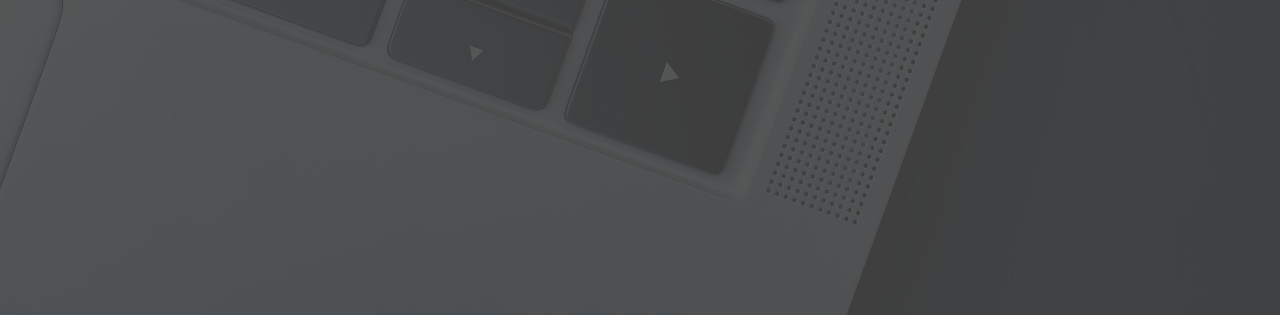
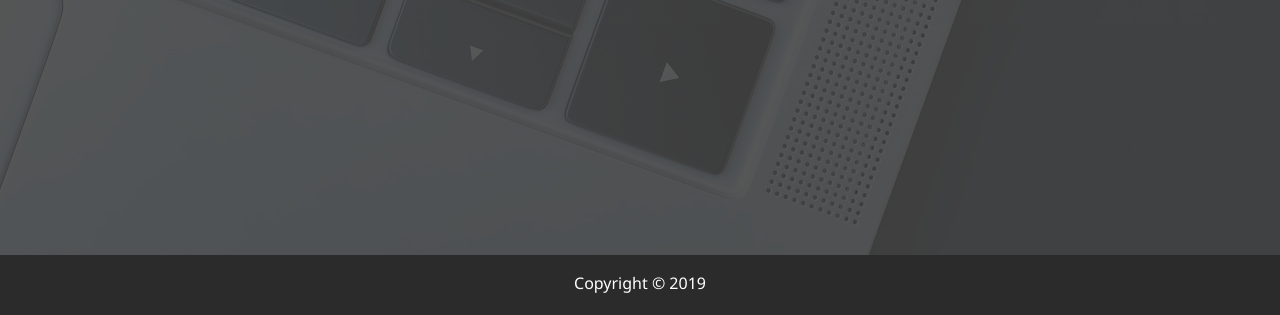
Before and after one commit to nickjingyuli/my-portfolio, a website: page dist/index.html in a window 1280 px wide. Shown: the part 485-800 px from the top of the page. Drawn offline with Linux system fonts and the light colour scheme.

```diff
--- a/dist/index.html
+++ b/dist/index.html
@@ -63,6 +63,7 @@
         </a>
       </div>
     </main>
+    <footer id="main-footer">Copyright &copy; 2019</footer>
     <script src="js/main.js"></script>
   </body>
 </html>
```
